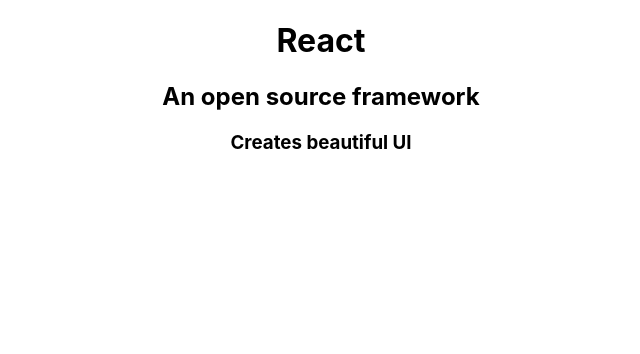
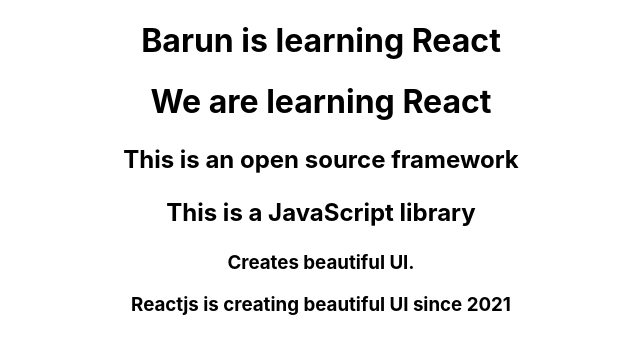
Before and after one commit to barunkumar04/practice-reactjs, a React (Create React App) app: page / in a window 1280 px wide. Shown: the top 354 px of the page, without its empty margins (319-959 px from the left). Built offline with nearby package versions, Linux system fonts and the light colour scheme.

Commit message:
Dynamic components

```diff
--- a/src/App.js
+++ b/src/App.js
@@ -1,25 +1,33 @@
 import './App.css';
 
-function Header(){
+function Header(props){
+    console.log(props)
     return(
         <header>
-            <h1>React</h1>
+            <h1>Barun is learning React</h1>
+            <h1>{props.who} learning React</h1>
         </header>
     );
 }
 
-function Body(){
+function Body(props){
     return(
         <body>
-            <h2>An open source framework</h2>
+            <h2>
+                <p>This is an open source framework</p>
+                <p>This is {props.what}</p>
+            </h2>
         </body>
     );
 }
 
-function Footer(){
+function Footer(props){
     return(
         <footer>
-            <h3>Creates beautiful UI</h3>
+            <h3>
+                <p>Creates beautiful UI.</p>
+                <p>Reactjs is creating beautiful UI since {props.since}</p>
+            </h3>
         </footer>
     );
 }
@@ -27,9 +35,9 @@
 function App() {
   return (
     <div className="App">
-     <Header/>
-     <Body/>
-     <Footer/>
+     <Header who="We are"/>
+     <Body what="a JavaScript library"/>
+     <Footer since= {new Date().getFullYear()}/>
     </div>
   );
 }
```
